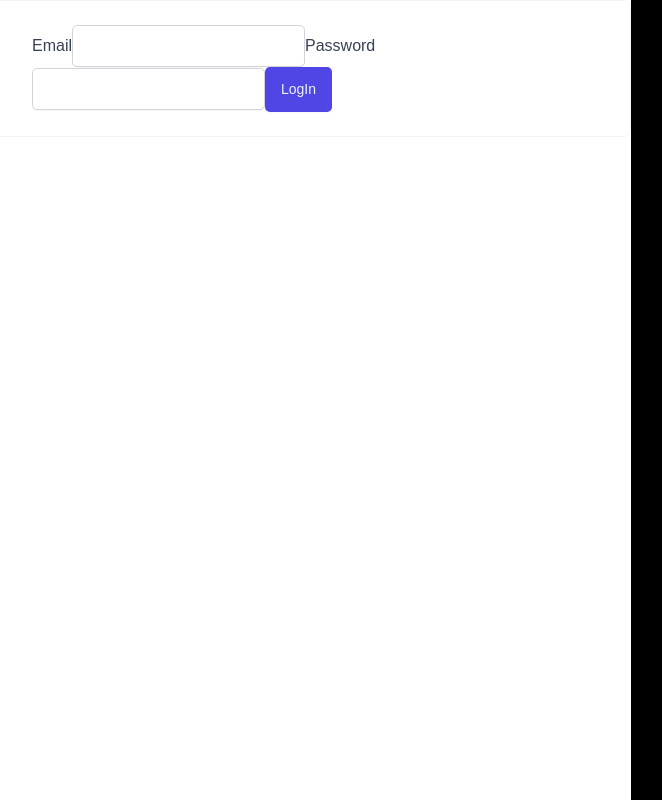
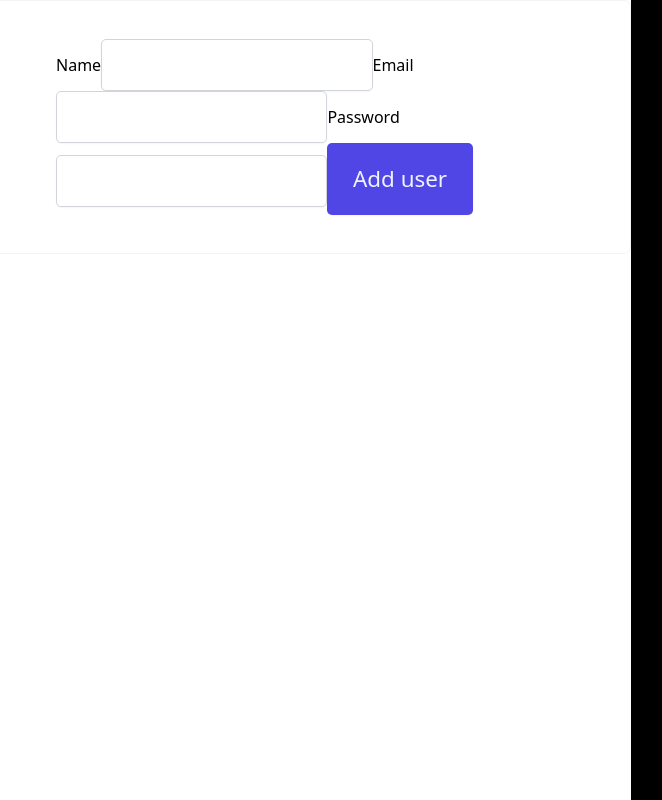
Before and after one commit to Nxtiv-software/Kuppi, a React (Vite) app: page / in a window 1280 px wide. Shown: the whole page, without its empty margins (9-671 px from the left). Built offline with nearby package versions, Linux system fonts and the light colour scheme; no server answers.

Commit message:
remove index.css

```diff
--- a/src/App.jsx
+++ b/src/App.jsx
@@ -34,8 +34,8 @@ function App() {
 
       {/* <StudentDashboard /> */}
       {/* <TutorDashboard /> */}
-      {/* <SignUp/> */}
-       <Login/>
+      <SignUp/>
+       {/* <Login/>  */}
 
     </QueryClientProvider>
   );
--- a/src/index.css
+++ b/src/index.css
@@ -68,85 +68,3 @@
   --border-radius-lg: 9px;
 
 }
-
-*,
-*::before,
-*::after {
-  box-sizing: border-box;
-  padding: 0;
-  margin: 0;
-
-}
-
-html {
-  font-size: 62.5%;
-}
-
-body {
-  font-family: "Poppins", sans-serif;
-  color: var(--color-grey-700);
-
-  transition: color 0.3s, background-color 0.3s;
-  min-height: 100vh;
-  line-height: 1.5;
-  font-size: 1.6rem;
-}
-
-input,
-button,
-textarea,
-select {
-  font: inherit;
-  color: inherit;
-}
-
-button {
-  cursor: pointer;
-}
-
-*:disabled {
-  cursor: not-allowed;
-}
-
-select:disabled,
-input:disabled {
-  background-color: var(--color-grey-200);
-  color: var(--color-grey-500);
-}
-
-input:focus,
-button:focus,
-textarea:focus,
-select:focus {
-  outline: 2px solid var(--color-brand-600);
-  outline-offset: -1px;
-}
-
-
-button:has(svg) {
-  line-height: 0;
-}
-
-a {
-  color: inherit;
-  text-decoration: none;
-}
-
-ul {
-  list-style: none;
-}
-
-p,
-h1,
-h2,
-h3,
-h4,
-h5,
-h6 {
-  overflow-wrap: break-word;
-  hyphens: auto;
-}
-
-img {
-  max-width: 100%;
-}
```
